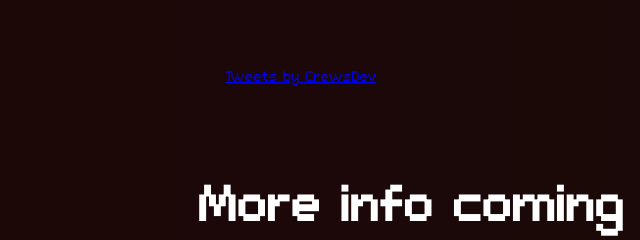
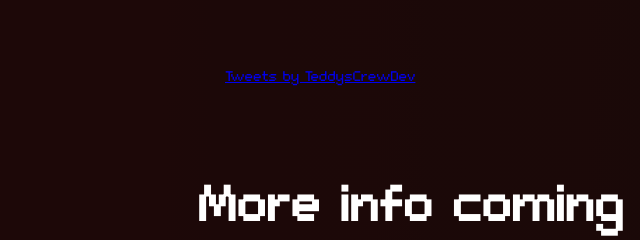
Before and after one commit to tuskat/teddy-crews-homepage, a plain HTML site: page index.html in a window 1280 px wide. Shown: the part 393-633 px from the top of the page, 159-799 px from the left. Drawn offline with Linux system fonts and the light colour scheme.

Commit message:
fix twitter url

```diff
--- a/index.html
+++ b/index.html
@@ -86,7 +86,7 @@
   <div class="main-container">
     <h1>Teddy's Crews</h1>
     <div class='twitter-container'>
-      <a class="twitter-timeline" href="https://twitter.com/CrewsDev?ref_src=twsrc%5Etfw">Tweets by CrewsDev</a>
+      <a class="twitter-timeline" href="https://twitter.com/TeddysCrewDev?ref_src=twsrc%5Etfw">Tweets by TeddysCrewDev</a>
       <script async src="https://platform.twitter.com/widgets.js" charset="utf-8"></script>
     </div>
     <h4>More info coming later</h4>
```
